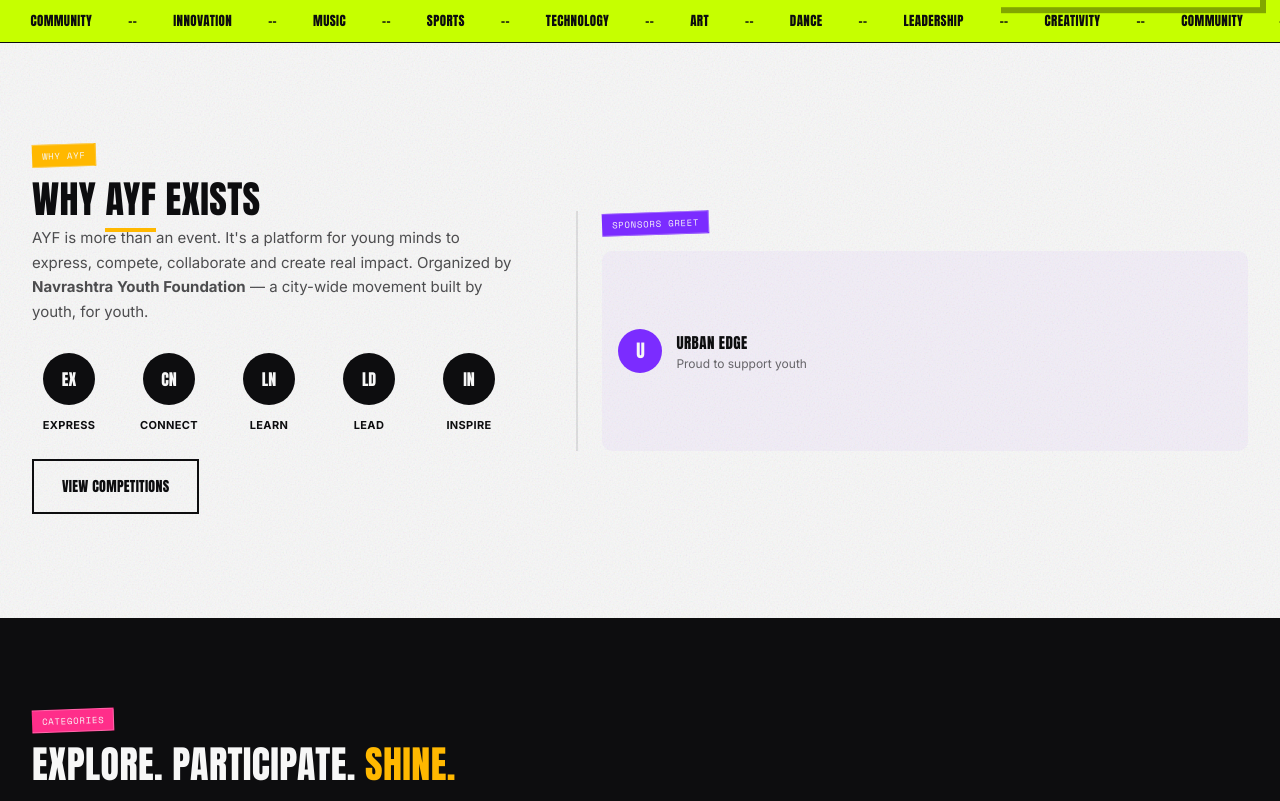
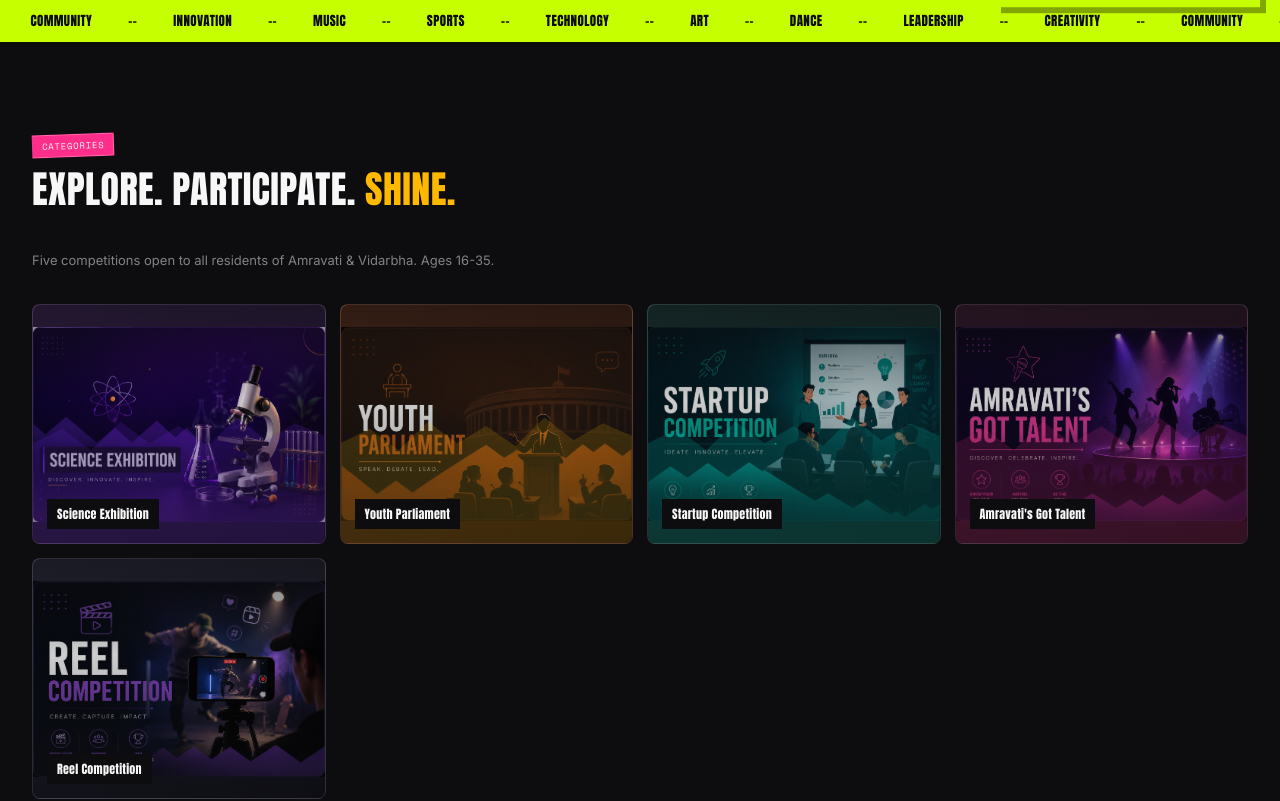
Before and after one commit to Smit2080/ayf-2026, a Next.js app: page / in a window 1280 px wide. Shown: the part 822-1623 px from the top of the page. Built offline with nearby package versions, Linux system fonts and the light colour scheme.

Commit message:
Move Why AYF section after EventCategories (Explore.Participate.Shine)

```diff
--- a/app/page.tsx
+++ b/app/page.tsx
@@ -25,8 +25,8 @@ export default function HomePage() {
       <main id="top">
         <Hero />
         <Ticker />
+        <EventCategories />
         <WhyAYF />
-        <EventCategories />
         <Journey />
         <EventsList />
         <VolunteerSection />
```
